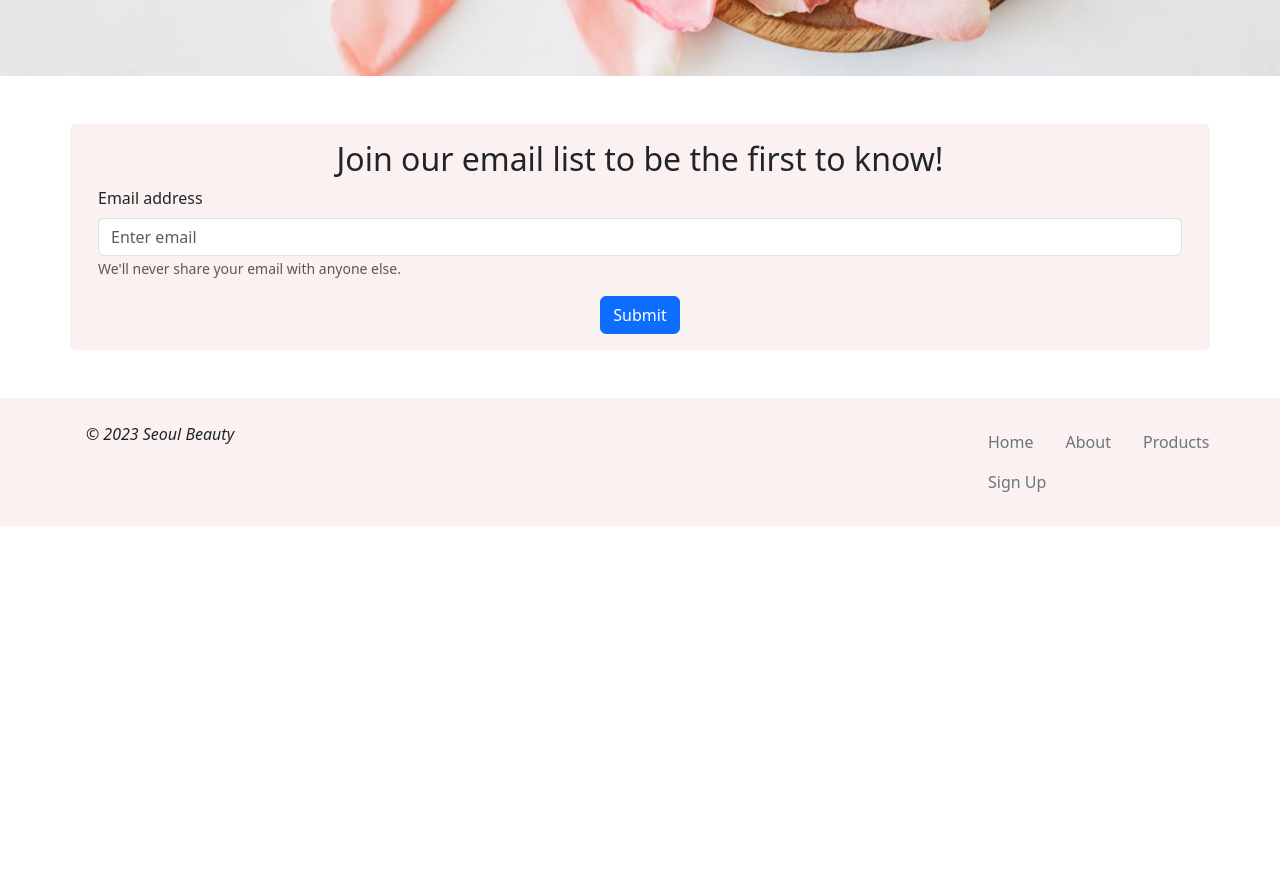
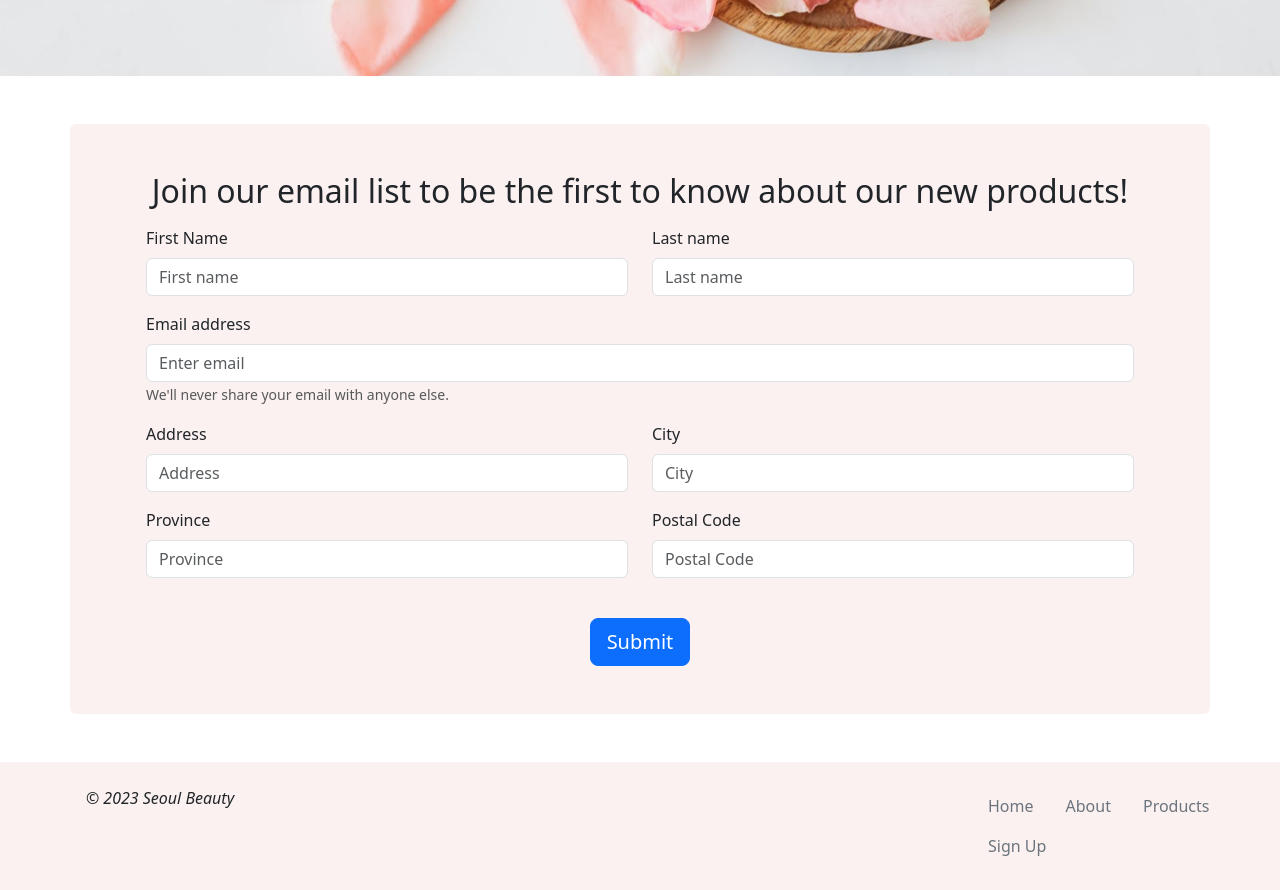
Before and after one commit to Kieran-Dunch/seoul-beauty, a React (Create React App) app: page / in a window 1280 px wide. Shown: the part 2140-3030 px from the top of the page. Before the commit the page ends 2666 px from the top, so only its background shows below. Built offline with nearby package versions, Linux system fonts and the light colour scheme.

Commit message:
form alterations

```diff
--- a/src/components/EmailForm.js
+++ b/src/components/EmailForm.js
@@ -1,10 +1,20 @@
-import { Button, Container, Form } from "react-bootstrap";
+import { Button, Container, Form, Row, Col } from "react-bootstrap";
 
 export default function EmailForm() {
   return (
     <Container id='sign-up' className="body-text rounded my-5">
-      <Form className="p-3">
-        <h2>Join our email list to be the first to know!</h2>
+      <Form className="p-5 m-3">
+        <h2>Join our email list to be the first to know about our new products!</h2>
+        <Row className="my-3 text-start">
+          <Form.Group as={Col}>
+            <Form.Label>First Name</Form.Label>
+            <Form.Control type="text" placeholder="First name" />
+          </Form.Group>
+          <Form.Group as={Col}>
+            <Form.Label>Last name</Form.Label>
+            <Form.Control type="text" placeholder="Last name" />
+          </Form.Group>
+        </Row>
         <Form.Group controlId="formEmail" className="mb-3 text-start">
           <Form.Label>Email address</Form.Label>
           <Form.Control type="email" placeholder="Enter email" />
@@ -12,11 +22,27 @@ export default function EmailForm() {
             We'll never share your email with anyone else.
           </Form.Text>
         </Form.Group>
-        {/* <Form.Group controlId="formMessage" className="mb-3 text-start">
-          <Form.Label>Message</Form.Label>
-          <Form.Control as="textarea" rows={3} />
-        </Form.Group> */}
-        <Button type='submit'>Submit</Button>
+        <Row className="my-3 text-start">
+          <Form.Group as={Col}>
+            <Form.Label>Address</Form.Label>
+            <Form.Control type="text" placeholder="Address" />
+          </Form.Group>
+          <Form.Group as={Col}>
+            <Form.Label>City</Form.Label>
+            <Form.Control type="text" placeholder="City" />
+          </Form.Group>
+        </Row>
+        <Row className="my-3 text-start">
+          <Form.Group as={Col}>
+            <Form.Label>Province</Form.Label>
+            <Form.Control type="text" placeholder="Province" />
+          </Form.Group>
+          <Form.Group as={Col}>
+            <Form.Label>Postal Code</Form.Label>
+            <Form.Control type="text" placeholder="Postal Code" />
+          </Form.Group>
+        </Row>
+        <Button type='submit' className="mt-4" size="lg">Submit</Button>
       </Form>
     </Container>
   )
```
